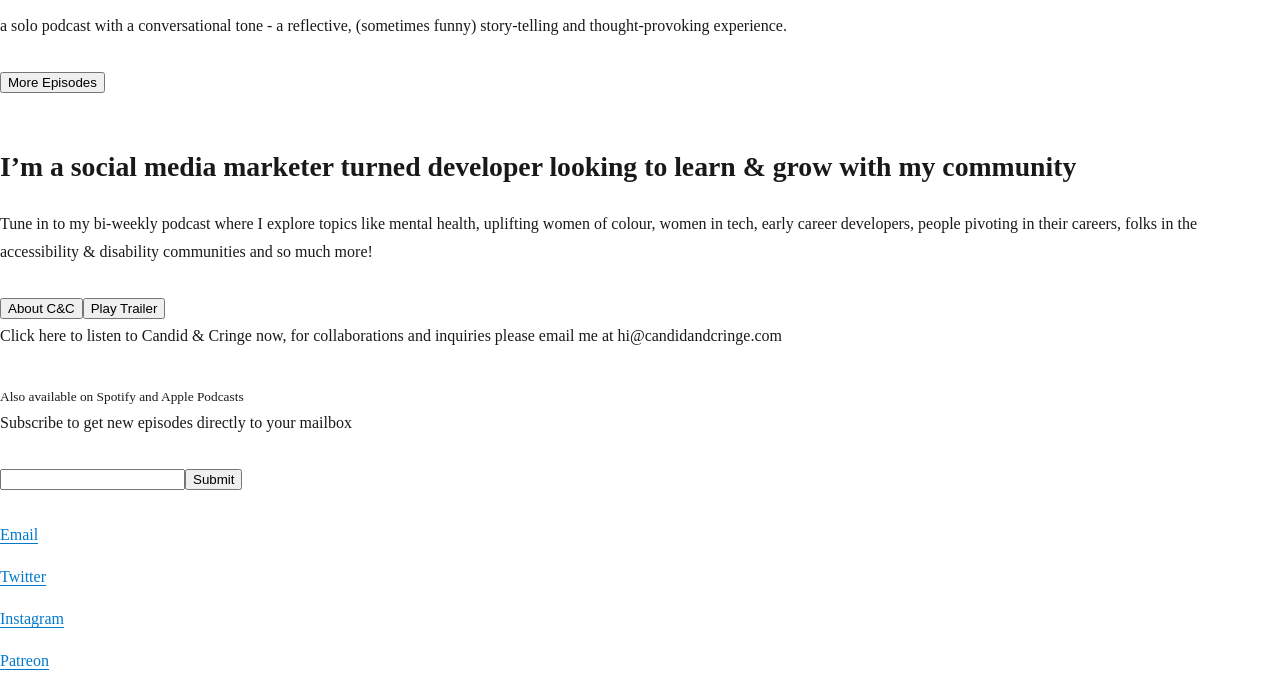
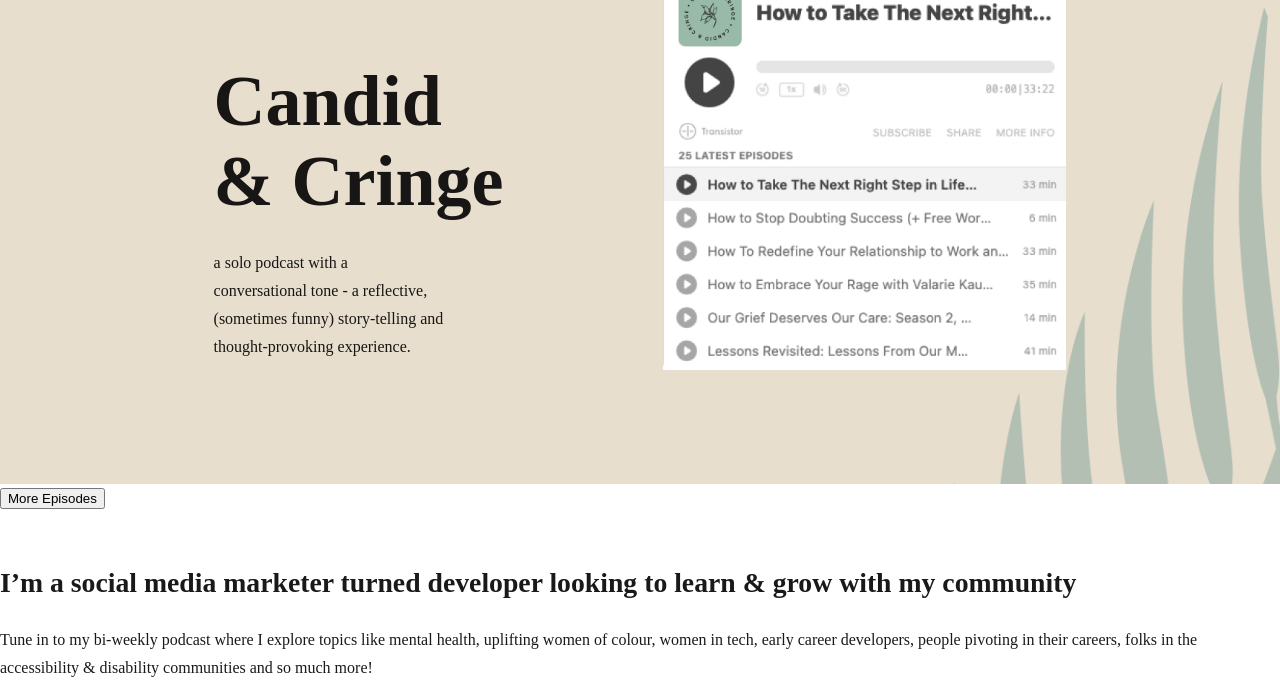
Before and after one commit to clearlyTHUYDOAN/candid-and-cringe-v1, a Gatsby site: page / in a window 1280 px wide. Shown: the part 751-1435 px from the top of the page. Built offline with nearby package versions, Linux system fonts and the light colour scheme; Gatsby itself is replaced by a stand-in of ours; some packages are replaced by stand-ins of ours.

Commit message:
Actually use the code for the episode iframe

```diff
--- a/src/pages/index.js
+++ b/src/pages/index.js
@@ -5,6 +5,8 @@ import SEO from "../components/seo"
 import NavigationMenu from "../components/navigationMenu"
 import "../components/styles.css"
 import hero from "../images/dark-hero-large.jpg"
+import multiEpisodePlayerBackground from "../images/multi-episode-player-background.jpg"
+import playerPlaceholder from "../images/player-placeholder.jpg"
 
 const TopHeroSection = styled.header`
   display: flex;
@@ -39,6 +41,29 @@ const ListenNowCTA = styled.a`
 }
 `
 
+const MultiEpisodePlayerSection = styled.main`
+  display: flex;
+  justify-content: center;
+  align-items: center;
+  height: 600px;
+
+  background-image: url(${multiEpisodePlayerBackground});
+  background-size: cover;
+`
+
+const Header = styled.h1`
+  font-family: "Ogg-Regular";
+  font-size: 4.5em;
+`
+
+const TextContainer = styled.div`
+  display: flex;
+  flex-direction: column;
+  font-weight: 100;
+
+  padding-right: 10em;
+`
+
 class IndexPage extends React.Component {
   render() {
     return (
@@ -55,13 +80,19 @@ class IndexPage extends React.Component {
           </ContentContainer>
           <ListenNowCTA>LISTEN NOW</ListenNowCTA>
         </TopHeroSection>
-        <main>
-          <h1 class="test">Candid & Cringe</h1>
-          <p>
-            a solo podcast with a conversational tone - a reflective, (sometimes
-            funny) story-telling and thought-provoking experience.
-          </p>
-        </main>
+        <MultiEpisodePlayerSection>
+          <TextContainer>
+            <Header>
+              Candid
+              <br />& Cringe
+            </Header>
+            a solo podcast with a <br />
+            conversational tone - a reflective, <br />
+            (sometimes funny) story-telling and <br />
+            thought-provoking experience.
+          </TextContainer>
+          <img src={playerPlaceholder} height={400} />
+        </MultiEpisodePlayerSection>
         <button>More Episodes</button>
         <section>
           <h2 class="test">
```
